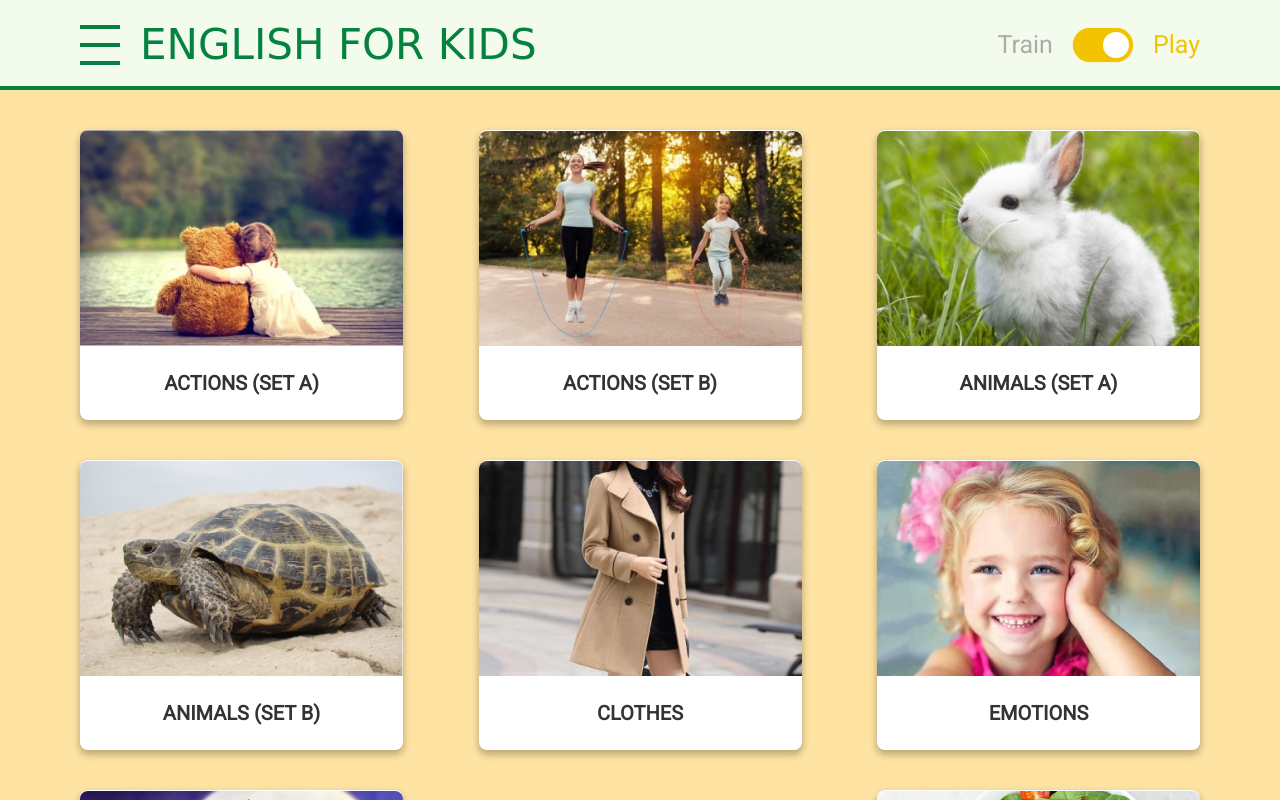
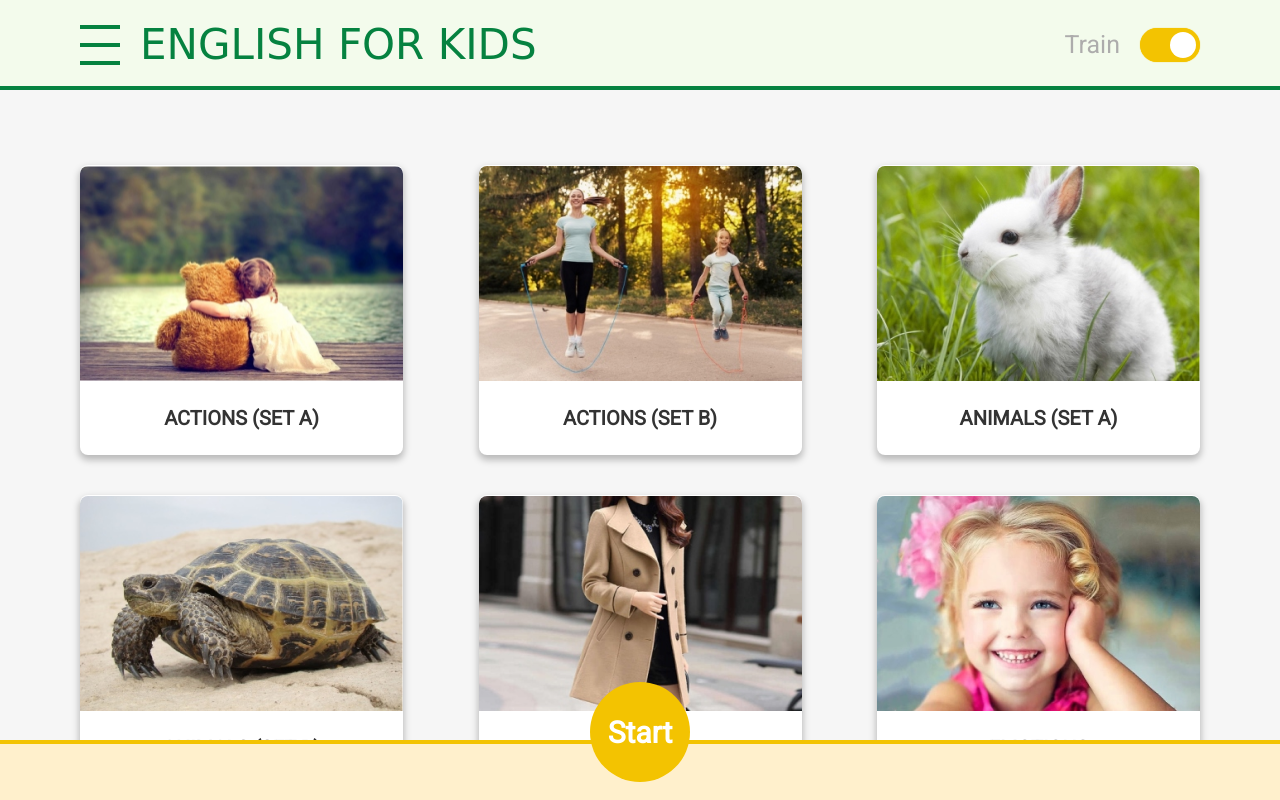
Before and after one commit to nst-mznts/English_for_kids, a website with bundled scripts: page index.html in a window 1280 px wide. Both pictures are taken after a click on the label 1102 px from the left and 44 px from the top of the page. Shown: the top 800 px of the page. Built offline with nearby package versions, Linux system fonts and the light colour scheme; a web font is replaced by a local one.

Commit message:
feat: add footer with a start button

```diff
--- a/index.html
+++ b/index.html
@@ -52,6 +52,12 @@
             <div class="card-wrapper"></div>
         </div>
     </div>
+
+    <footer>
+        <div class="footer">
+            <div class='start'>Start</div>
+        </div>
+    </footer>
     <script type="module" src="./index.js"></script>
 </body>
 </html>
--- a/index.js
+++ b/index.js
@@ -28,15 +28,18 @@ function loadCards(data, dataset = 'Main') {
       title.id = 'title'+i;
       card.appendChild(title)
     } else {
+      card.classList.add('play-card');
       card.setAttribute('data-about', dataset);
       card.addEventListener('mouseleave', removeRotation);
       card.addEventListener('click', playAudio);
       let img = document.createElement("img");
       img.classList.add('card-image');
+      img.classList.add('play-image');
       img.src = data[i].image;
       card.appendChild(img);
       let titleWrapper = document.createElement("div");
       titleWrapper.classList.add('title-wrapper');
+      titleWrapper.classList.add('play');
       card.appendChild(titleWrapper);
       let title = document.createElement("h3");
       title.classList.add('card-title');
@@ -165,18 +168,43 @@ const toggle = document.querySelector(".switch");
 const toggleType = document.querySelector(".toggle");
 const train = document.querySelector(".train");
 const play = document.querySelector(".play");
+const footer = document.querySelector("footer");
+const startButton = document.querySelector(".start");
+
 
 function check() {
   if (toggleType.checked) {
     toggleType.checked = false;
     play.style.color = "#ADACAC";
     train.style.color = "#87C159";
-    body.style.background = "#F6F6F6";
+    footer.style.height = "0";
+    startButton.style.display = "none";
+    document.querySelectorAll(".play").forEach((element) => {
+      element.style.display = "flex";
+    });
+    document.querySelectorAll(".play-image").forEach((img) => {
+      img.style.width = "323px";
+      img.style.height = "215px";
+    });
+    document.querySelectorAll(".play-card").forEach((card) => {
+      card.style.height = "290px";
+    });
   } else {
     toggleType.checked = true;
     play.style.color = "#F3C301";
     train.style.color = "#ADACAC";
-    body.style.background = "#FEE3A2";
+    footer.style.height = "60px";
+    startButton.style.display = "flex";
+    document.querySelectorAll(".play").forEach((element) => {
+      element.style.display = "none";
+    });
+    document.querySelectorAll(".play-image").forEach((img) => {
+      img.style.width = "343px";
+      img.style.height = "235px";
+    });
+    document.querySelectorAll(".play-card").forEach((card) => {
+      card.style.height = "235px";
+    });
   }
 }
 
--- a/sass/abstract/_constants.scss
+++ b/sass/abstract/_constants.scss
@@ -4,7 +4,7 @@ $color-header: #F3FBEC;
 $color-card: #FFFFFF;
 $color-train-light:#87C159;
 $color-train-dark:#058240;
-$color-play-light:#FEE3A2;
+$color-play-light:#FFF0CC;
 $color-play-dark:#F3C301;
 $color-inactive: #ADACAC;
 
--- a/sass/base/_base.scss
+++ b/sass/base/_base.scss
@@ -62,7 +62,7 @@ header {
 }
 
 .link.active {
-    color: $color-text;
+    color: $color-card;
     background-color: $color-train-light;
 }
 
@@ -85,6 +85,41 @@ header {
     transition: 0.5s all;
 }
 
+footer {
+    height: 0;
+    width: 100%;
+    bottom: 0;
+    z-index: 5;
+    position: fixed;
+    transition: 0.7s;
+}
+
+.footer {
+    height: 100%;
+    width: 100%;
+    display: flex;
+    align-items: start;
+    justify-content: center;
+    border-top: 4px solid $color-play-dark;
+    background-color: $color-play-light;
+}
+
+.start {
+    border-radius: 50%;
+    background-color: $color-play-dark;
+    height: 100px;
+    width: 100px;
+    display: none;
+    z-index: 5;
+    align-items: center;
+    justify-content: center;
+    color: $color-card;
+    font-size: 3rem;
+    font-weight: 600;
+    position: absolute;
+    bottom: 30%;
+}
+
 @media screen and (max-height: 450px) {
     .sidenav {padding-top: 15px;}
     .sidenav a {font-size: 18px;}
--- a/sass/component/_card.scss
+++ b/sass/component/_card.scss
@@ -9,6 +9,7 @@
     border-radius: 8px;
     width: 323px;
     height: 290px;
+    overflow: hidden;
     transition: transform 0.5s;
 }
 
@@ -25,6 +26,8 @@
 
 .card-image {
     border-radius: 8px 8px 0px 0px;
+    width: 323px;
+    height: 215px;
 }
 
 .card-title {
--- a/sass/layouts/_wrapper.scss
+++ b/sass/layouts/_wrapper.scss
@@ -12,7 +12,7 @@
     max-width: 1200px;
     column-gap: 40px;
     row-gap: 40px;
-    padding: 40px 0;
+    padding: 75px 0;
 	margin: 0 auto;
 }
 
```
Also changed, not shown: sass/style.css, 1 other file.
